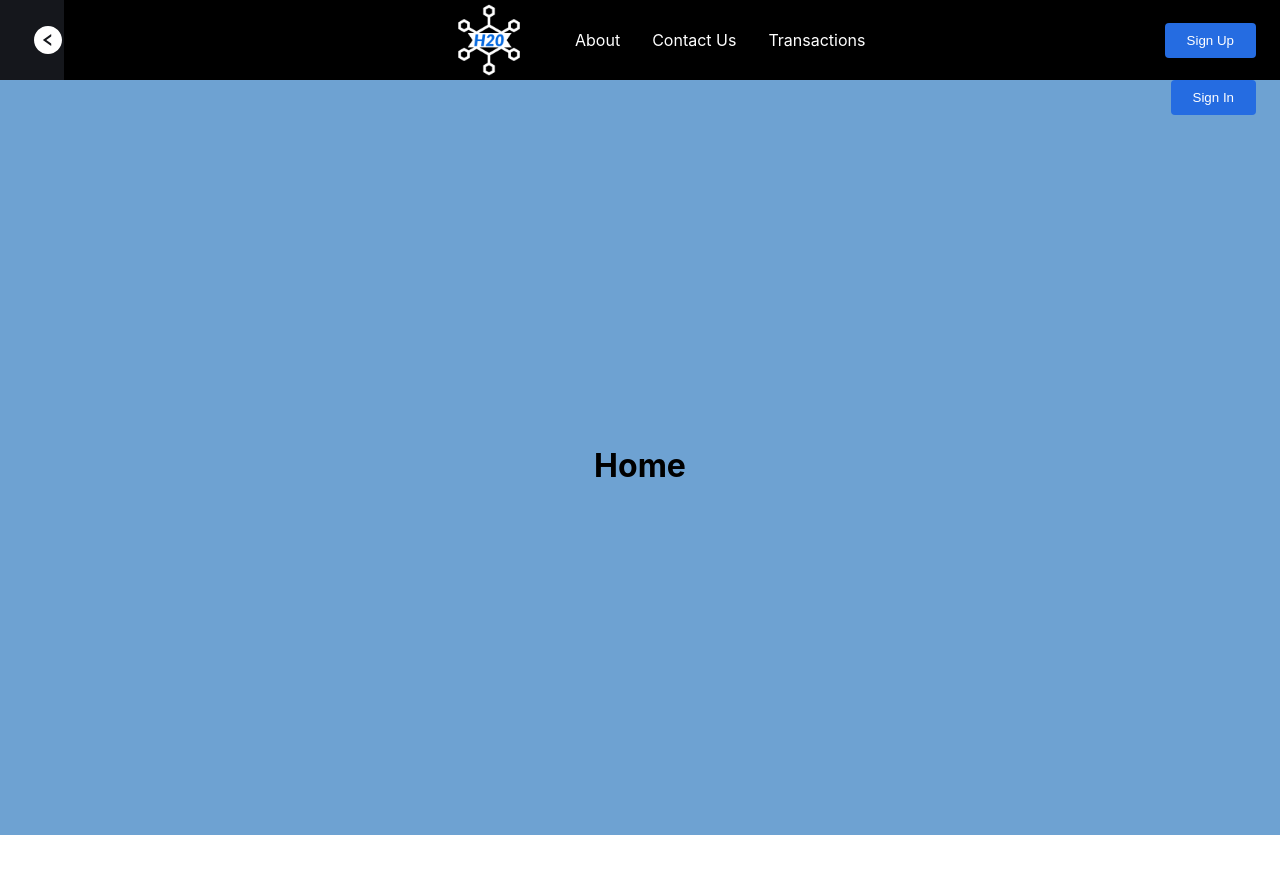
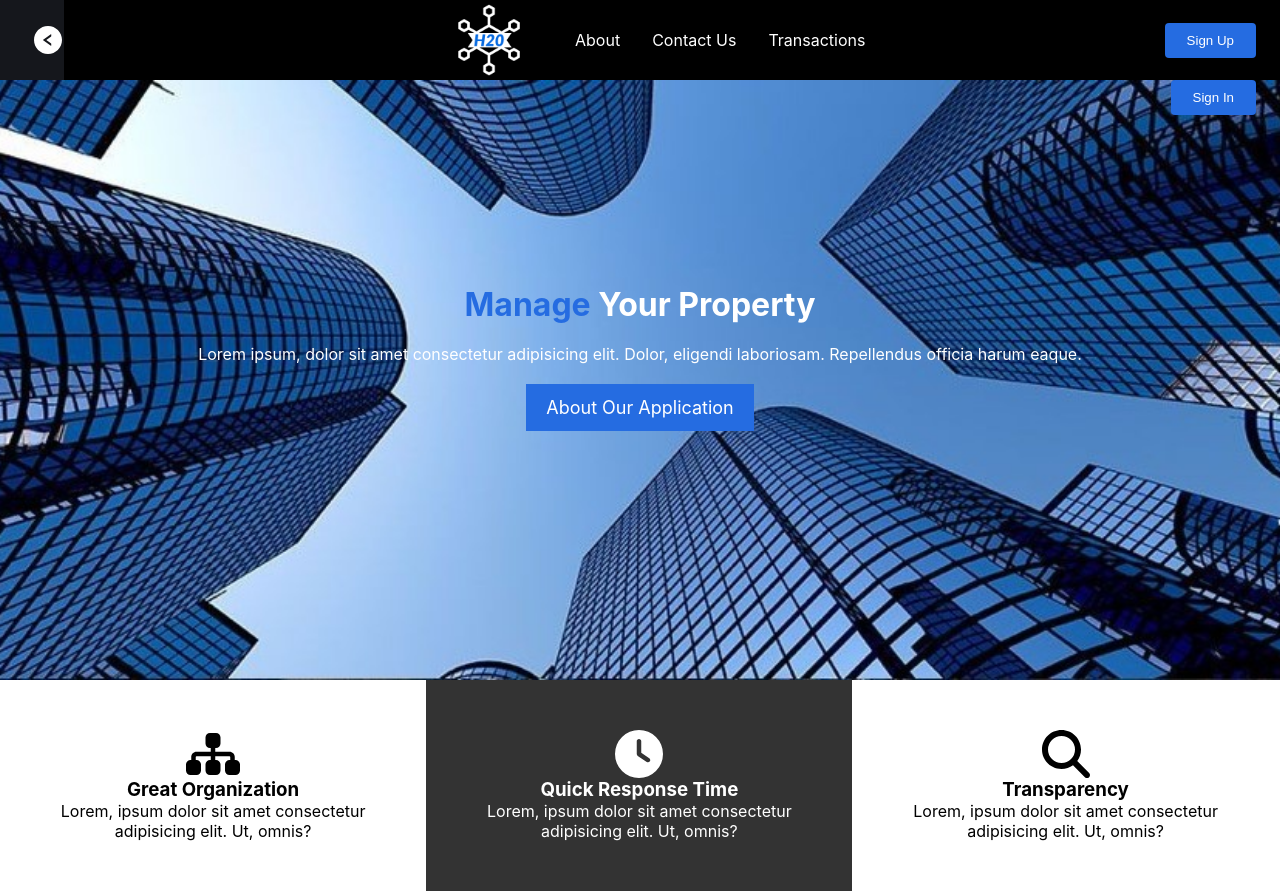
Before and after one commit to Innovation-Helium-2/Helium-website, a React (Create React App) app in the folder helium-site/: page / in a window 1280 px wide. Before the commit the page ends 835 px from the top, so only its background shows below. Built offline with nearby package versions, Linux system fonts and the light colour scheme.

Commit message:
finish contact page and making home page

```diff
--- a/helium-site/package.json
+++ b/helium-site/package.json
@@ -3,6 +3,8 @@
   "version": "0.1.0",
   "private": true,
   "dependencies": {
+    "@fortawesome/free-solid-svg-icons": "^6.1.2",
+    "@fortawesome/react-fontawesome": "^0.2.0",
     "@reduxjs/toolkit": "^1.8.3",
     "@testing-library/jest-dom": "^5.16.4",
     "@testing-library/react": "^13.3.0",
--- a/helium-site/src/pages/Home.js
+++ b/helium-site/src/pages/Home.js
@@ -1,21 +1,44 @@
 import React from 'react'
 import Signin from './Signin'
-
+import classes from './Home.module.css'
+import { FontAwesomeIcon } from '@fortawesome/react-fontawesome'
+import { faSitemap, faClock, faSearch } from '@fortawesome/free-solid-svg-icons'
 const Home = () => {
   return (
     <div>
-      <div style={{display: 'flex', justifyContent: 'flex-end'}}>
-        <Signin/>
+
+
+      <div id={classes["showcase"]} >
+        <div style={{display: 'flex', justifyContent: 'flex-end'}}>
+          <Signin/>
+        </div>
+        <div className={classes.container}>
+          <div className={classes.showcaseContent}>
+            <h1><span className={classes.text}>Manage</span> Your Property</h1>
+            <p>Lorem ipsum, dolor sit amet consectetur adipisicing elit. Dolor, eligendi laboriosam. Repellendus officia harum eaque.</p>
+            <a className={classes.btn} href="/#">About Our Application</a>
+          </div>
+        </div>
       </div>
-      <div style={{
-          display: 'flex',
-          justifyContent: 'center',
-          alignItems: 'center',
-          height: '90vh'
-      }
-      }>
-      <h1>Home</h1>
-      </div>
+
+      <section>
+        <div className={classes.box}>
+          <FontAwesomeIcon icon={faSitemap} size="3x"/>
+          <h3>Great Organization</h3>
+          <p>Lorem, ipsum dolor sit amet consectetur adipisicing elit. Ut, omnis?</p>
+        </div>
+        <div className={classes.secondbox}>
+          <FontAwesomeIcon icon={faClock} size="3x"/>
+            <h3>Quick Response Time</h3>
+            <p>Lorem, ipsum dolor sit amet consectetur adipisicing elit. Ut, omnis?</p>
+        </div>
+
+            <div className={classes.box}>
+            <FontAwesomeIcon icon={faSearch} size="3x"/>
+            <h3>Transparency</h3>
+            <p>Lorem, ipsum dolor sit amet consectetur adipisicing elit. Ut, omnis?</p>
+        </div>
+      </section>
     </div>
   )
 }
--- /dev/null
+++ b/helium-site/src/pages/Home.module.css
@@ -0,0 +1,51 @@
+
+#showcase {
+   background: url('./background.jpg') center center/cover;
+   height: 600px;
+ }
+
+.container {
+   margin: auto;
+   max-width: 1100px;
+   overflow: auto;
+   padding: 0 20px;
+ }
+
+ #showcase .showcaseContent {
+   color: #fff;
+   text-align: center;
+   padding-top: 170px;
+ }
+
+ .text {
+   color: #256ce1;
+ }
+ a {
+   color: #333;
+   text-decoration: none;
+ }
+  .btn {
+   margin-top: 20px;
+   display: inline-block;
+   font-size: 18px;
+   color: #fff;
+   background: #256ce1;
+   padding: 13px 20px;
+   border: none;
+   cursor: pointer;
+ }
+ .secondbox {
+   background-color: #333;
+   color: #fff;
+   float: left;
+   width: 33.3%;
+   padding: 50px;
+   text-align:center;
+ }
+
+ .box {
+   float: left;
+   width: 33.3%;
+   padding: 50px;
+   text-align:center;
+ }
--- a/helium-site/src/pages/about.js
+++ b/helium-site/src/pages/about.js
@@ -19,7 +19,7 @@ const About = () => {
       </section>
       <section id={classes["testimonials"]} className={classes.py}>
         <div className={classes.container}>
-          <h2>Our members</h2>
+          <h1>Our members</h1>
           <div className={classes.secondBackground}>
             <img src={Avatar} alt="avatar"/>
             <p>Lorem ipsum dolor sit amet consectetur adipisicing elit. Aperiam eligendi quibusdam, dolorum maxime cum numquam quisquam, deleniti eum incidunt, velit non consectetur. Facere, ipsa maxime, ullam id amet odio laboriosam sit iusto tempore fugit exercitationem, a dolore quo maiores nisi!</p>
--- a/helium-site/src/pages/about.module.css
+++ b/helium-site/src/pages/about.module.css
@@ -6,6 +6,7 @@
 h1 {
   padding-bottom: 20px;
 }
+
 .text {
   color: #256ce1;
 }
@@ -41,14 +42,15 @@ h1 {
   background: url('./security.png') no-repeat center center/cover;
   padding-top: 100px;
 }
-#testimonials h2 {
+#testimonials h1 {
   color: #fff;
   text-align: center;
+  text-shadow: 0 0 3px #000;
   padding-bottom: 40px;
 }
 
 #testimonials .secondBackground img {
-  width: 100px;
+  width: 80px;
   float: left;
   margin-right: 20px;
   border-radius: 50%;
--- a/helium-site/src/pages/contact.js
+++ b/helium-site/src/pages/contact.js
@@ -1,5 +1,7 @@
 import React from 'react'
 import classes from './contact.module.css'
+import { FontAwesomeIcon } from '@fortawesome/react-fontawesome'
+import { faLocation, faPhone, faMailBulk } from '@fortawesome/free-solid-svg-icons'
 const Contact = () => {
   return (
     <div>
@@ -24,6 +26,26 @@ const Contact = () => {
         <button type="submit" className={classes.btn}>Submit</button>
       </form>
       </section>
+
+      <section className={classes.dark}>
+        <div className={classes.container}>
+              <div className={classes.box}>
+                <FontAwesomeIcon icon={faLocation} size="3x"/>
+                <h3>Location</h3>
+                <p>123 Main st, Rochester NY</p>
+              </div>
+              <div className={classes.box}>
+                  <FontAwesomeIcon icon={faPhone} size="3x"/>
+                  <h3>Phone Number</h3>
+                  <p>(555) 555-5555</p>
+              </div>
+              <div className={classes.box}>
+                  <FontAwesomeIcon icon={faMailBulk} size="3x"/>
+                  <h3>Email Address</h3>
+                  <p>service@h2o.com</p>
+              </div>
+    </div>
+  </section>
     </div>
     // <div style={{
     //     display: 'flex',
--- a/helium-site/src/pages/contact.module.css
+++ b/helium-site/src/pages/contact.module.css
@@ -50,3 +50,15 @@ textarea:focus {
    border: none;
    cursor: pointer;
  }
+
+ .box {
+  float: left;
+  width: 33.3%;
+  padding: 50px;
+  text-align:center;
+}
+
+.dark {
+  background: #333;
+  color: #fff;
+}
```
Also changed, not shown: helium-site/src/pages/background.jpg (added), 1 other file (tests, documents, lock files or other folders).
